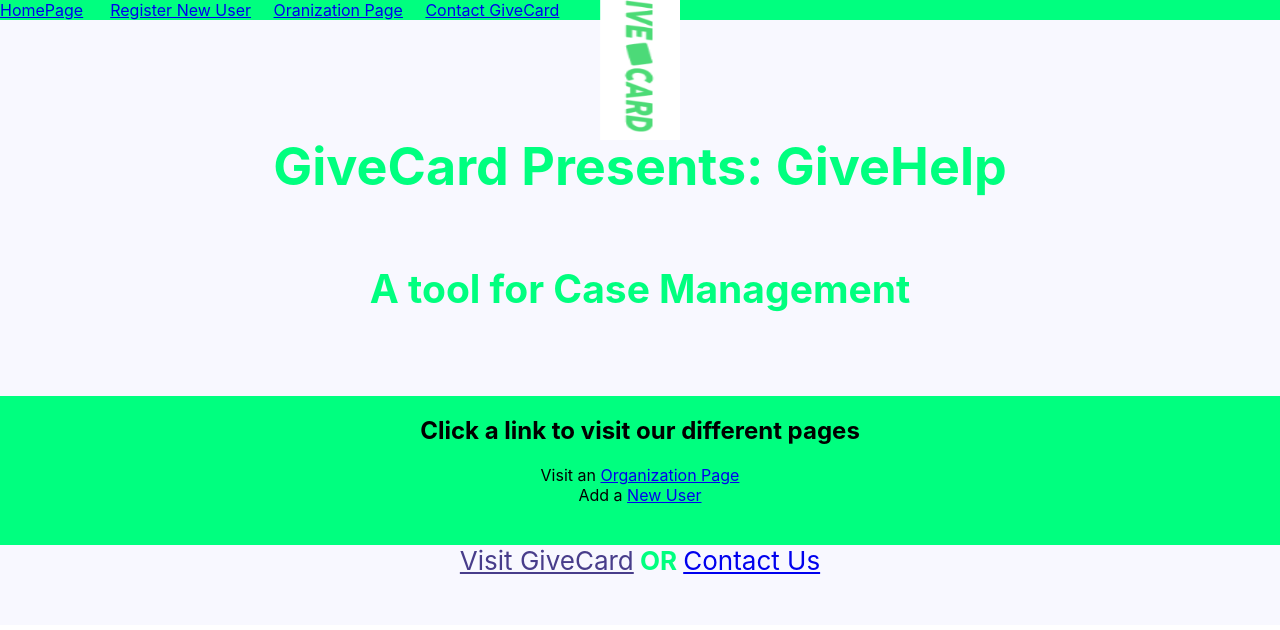
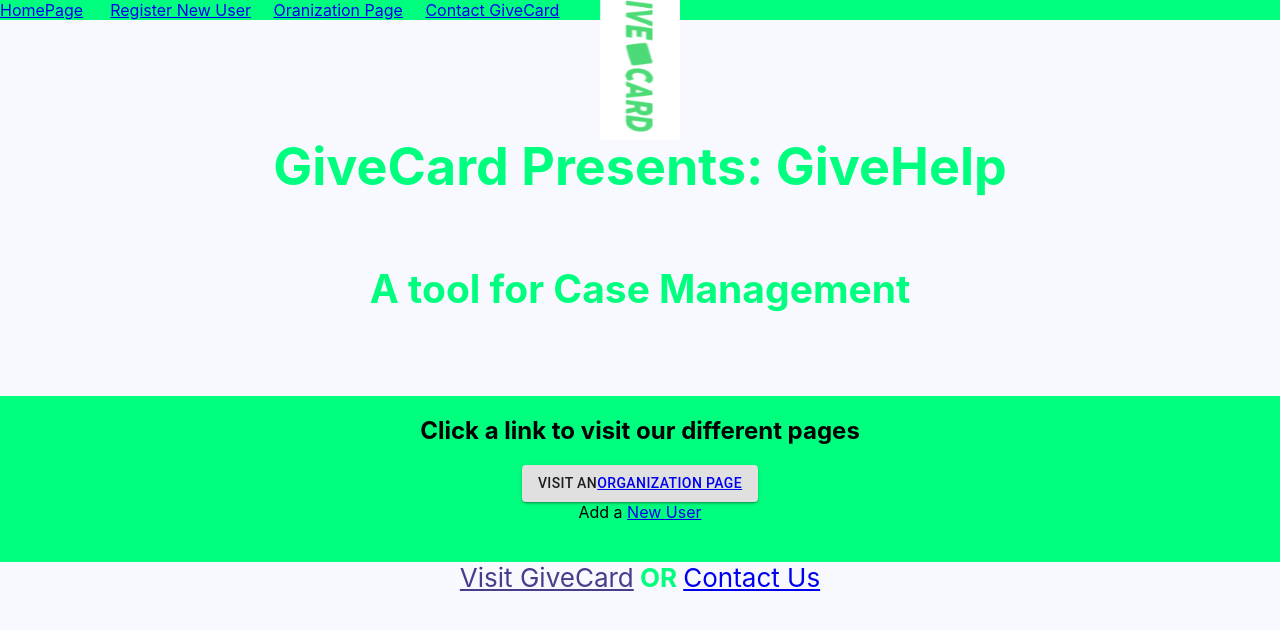
Before and after one commit to peterswi/dcmv0_1, a React (Create React App) app: page / in a window 1280 px wide. Shown: the top 630 px of the page. Built offline with nearby package versions, Linux system fonts and the light colour scheme.

Commit message:
starting with material ui

```diff
--- a/src/components/home.js
+++ b/src/components/home.js
@@ -2,6 +2,7 @@ import React from 'react';
 import logo from './logo.png';
 import './App.css';
 import {Link} from "react-router-dom";
+import Button from "@material-ui/core/Button";
 
 const home = () => {
     return (
@@ -17,7 +18,8 @@ const home = () => {
                     <p>
                         <h2><b> Click a link to visit our different pages</b></h2>
                     </p>
-                    Visit an <Link to="/orgPage">Organization Page</Link><br></br>
+                   <Button variant="contained" color="white"> Visit an <Link to="/orgPage">Organization Page</Link></Button>
+                       <br></br>
                     Add a <Link to="/registerUser">New User</Link>
 
                 </body>
```
